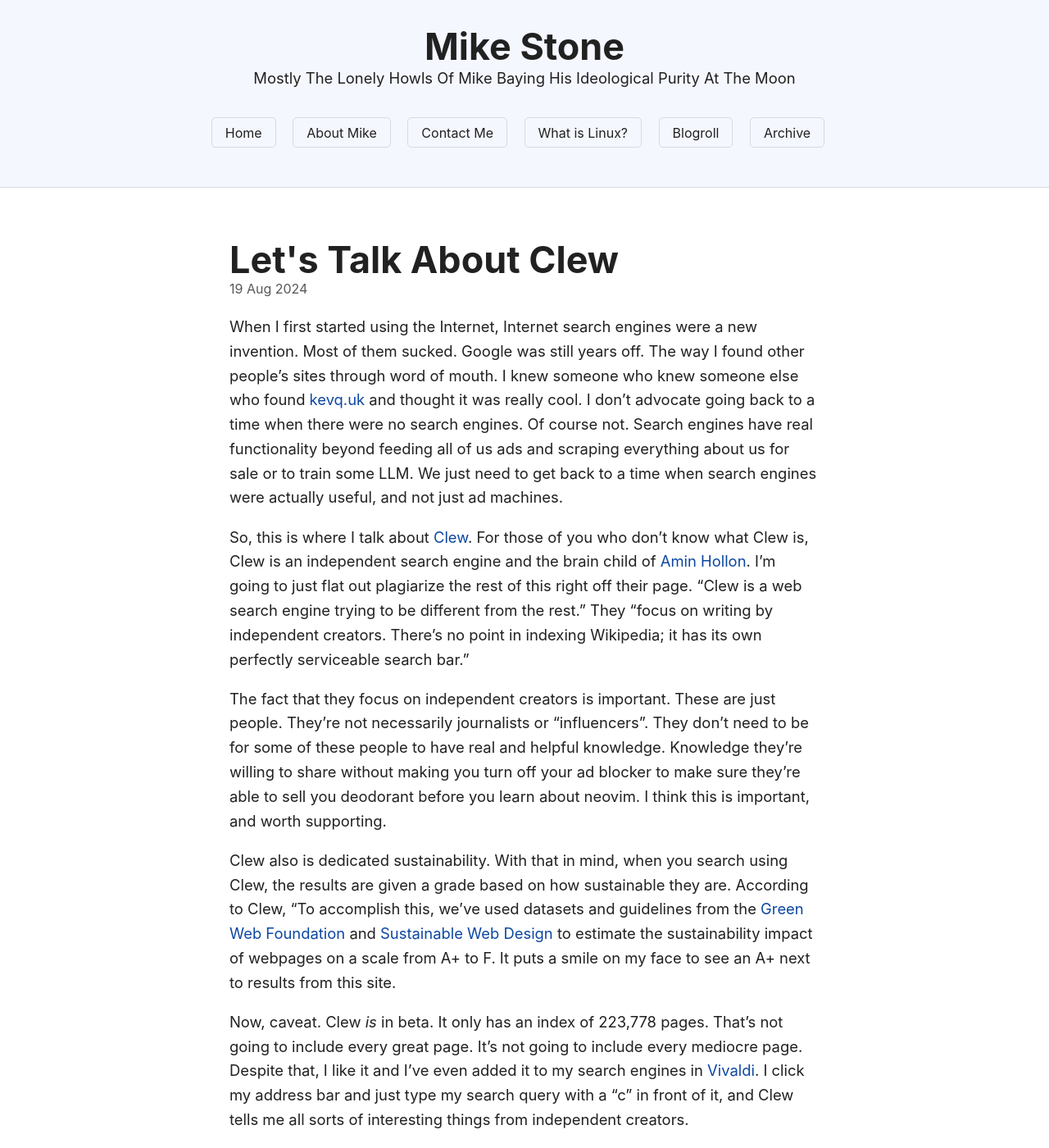
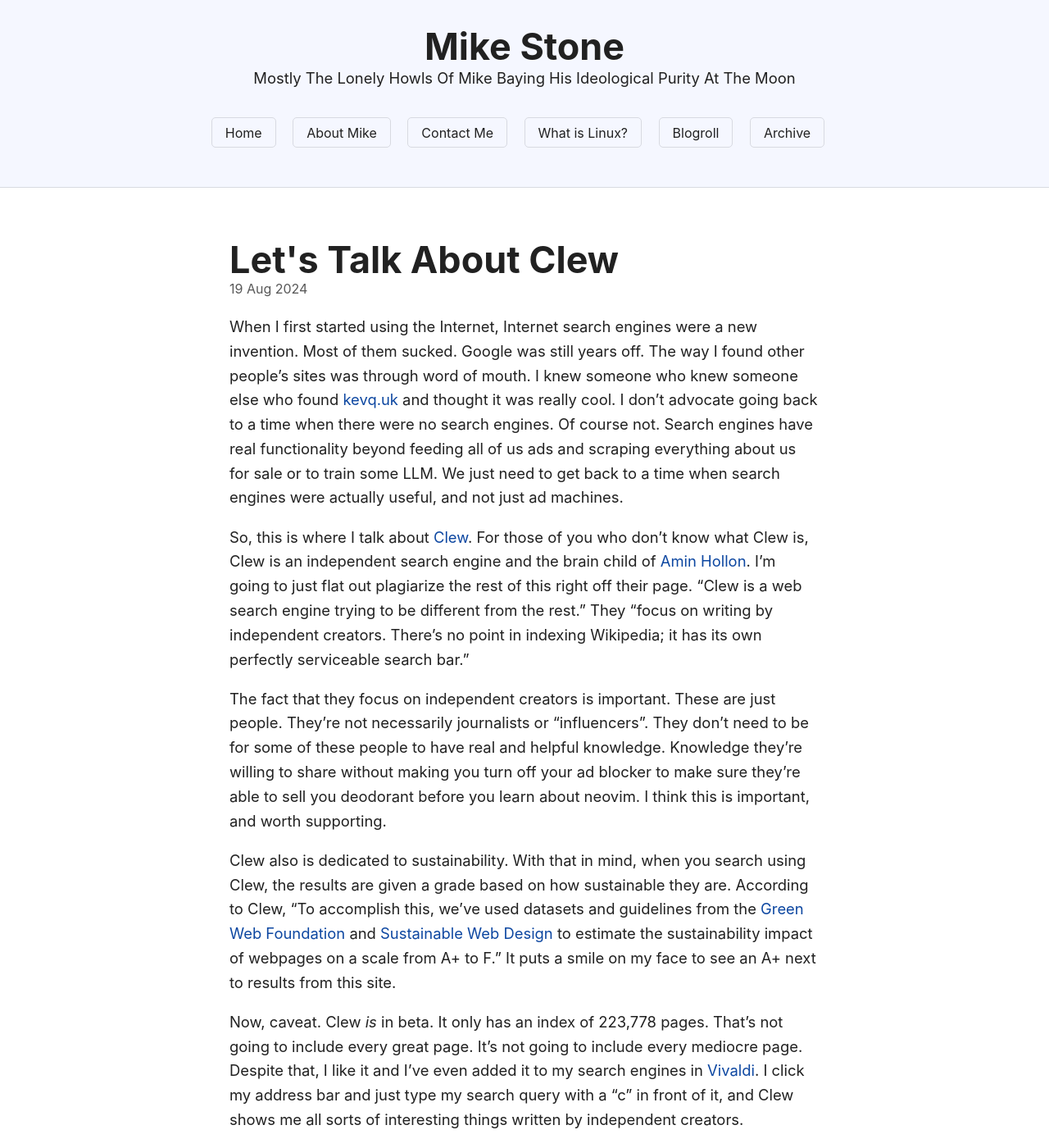
Before and after one commit to lrmikestone/jekyll.blog, a Jekyll site: the page built from _posts/2024/2024-08-19-lets-talk-about-clew.md, in a window 1280 px wide and 1400 px high. Shown: the whole window at 82% size. Built offline with Jekyll 4.4.1, drawn with Linux system fonts in a browser that asks for light colours.

Commit message:
Grammar and writing fixes.

```diff
--- a/_posts/2024/2024-08-19-lets-talk-about-clew.md
+++ b/_posts/2024/2024-08-19-lets-talk-about-clew.md
@@ -9,7 +9,7 @@
 ---
 
 When I first started using the Internet, Internet search engines were a new invention. Most of them sucked. Google was still years off. The way I found other people's
-sites through word of mouth. I knew someone who knew someone else who found [kevq.uk](https://kevq.uk) and thought it was really cool. I don't advocate going back to a
+sites was through word of mouth. I knew someone who knew someone else who found [kevq.uk](https://kevq.uk) and thought it was really cool. I don't advocate going back to a
 time when there were no search engines. Of course not. Search engines have real functionality beyond feeding all of us ads and scraping everything about us for sale or
 to train some LLM. We just need to get back to a time when search engines were actually useful, and not just ad machines.
 
@@ -23,14 +23,14 @@
 of these people to have real and helpful knowledge. Knowledge they're willing to share without making you turn off your ad blocker to make sure they're able to sell you
 deodorant before you learn about neovim. I think this is important, and worth supporting.
 
-Clew also is dedicated sustainability. With that in mind, when you search using Clew, the results are given a grade based on how sustainable they are. According to Clew,
+Clew also is dedicated to sustainability. With that in mind, when you search using Clew, the results are given a grade based on how sustainable they are. According to Clew,
 "To accomplish this, we've used datasets and guidelines from the [Green Web Foundation](https://www.thegreenwebfoundation.org/) and
-[Sustainable Web Design](https://sustainablewebdesign.org/digital-carbon-ratings/) to estimate the sustainability impact of webpages on a scale from A+ to F. It puts a
+[Sustainable Web Design](https://sustainablewebdesign.org/digital-carbon-ratings/) to estimate the sustainability impact of webpages on a scale from A+ to F." It puts a
 smile on my face to see an A+ next to results from this site.
 
 Now, caveat. Clew _is_ in beta. It only has an index of 223,778 pages. That's not going to include every great page. It's not going to include every mediocre page. Despite
 that, I like it and I've even added it to my search engines in [Vivaldi](https://vivaldi.com). I click my address bar and just type my search query with a "c" in front of it,
-and Clew tells me all sorts of interesting things from independent creators.
+and Clew shows me all sorts of interesting things written by independent creators.
 
 I love that.
 
```
